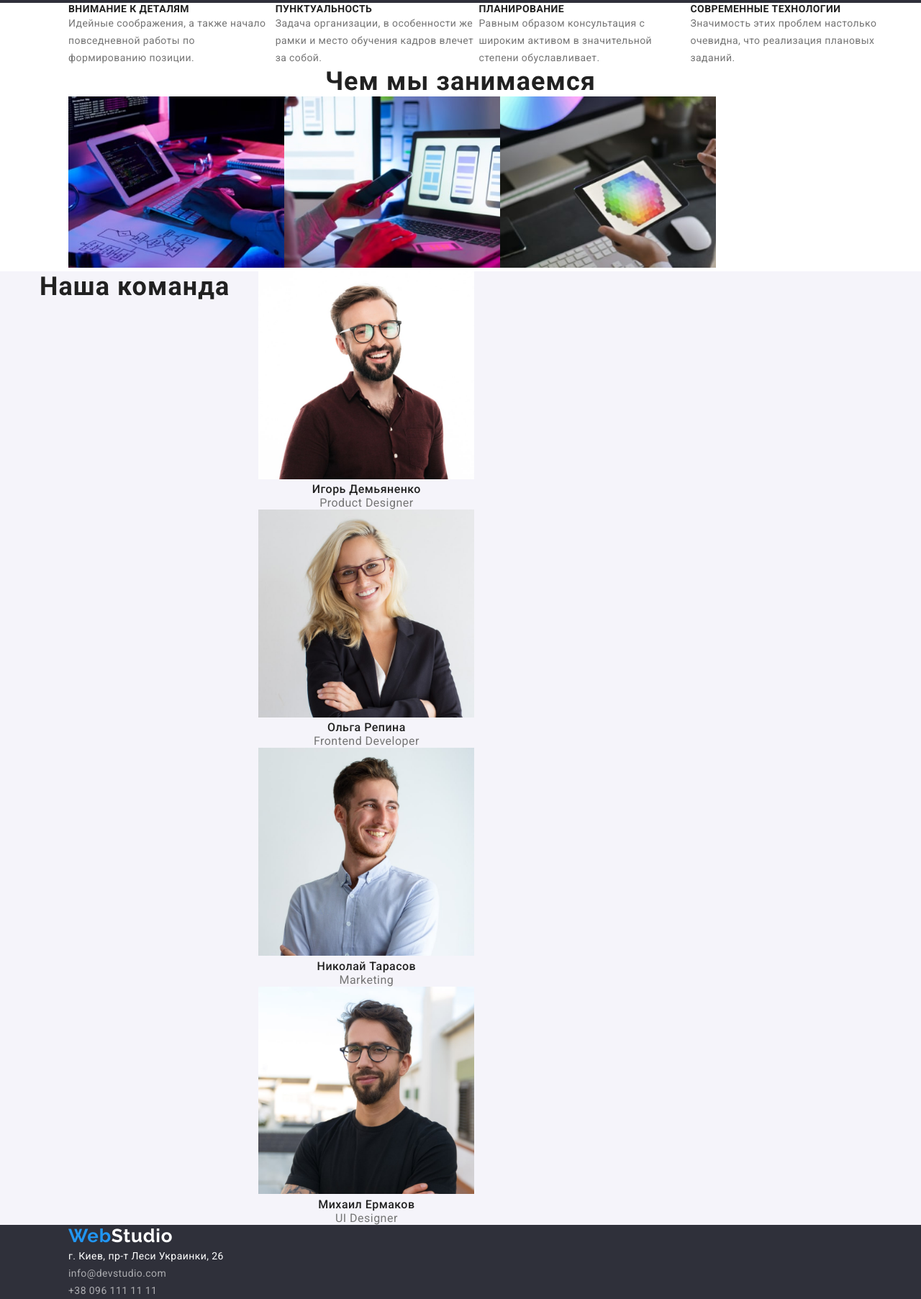
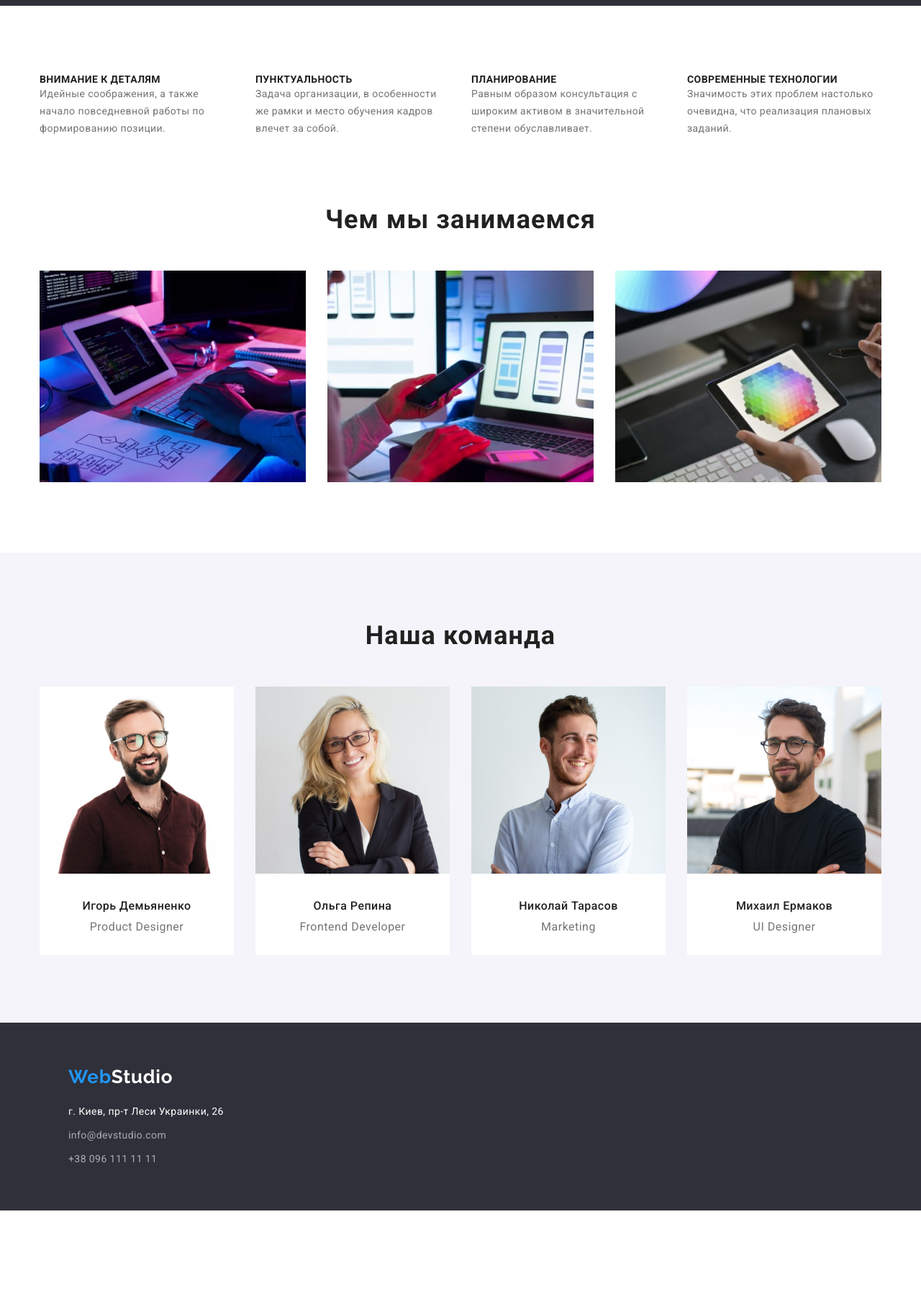
Before and after one commit to ZdorovykSergiy/hm3, a plain HTML site: page index.html in a window 1280 px wide. Shown: the part 676-2481 px from the top of the page at 72% size. After the commit the page ends 2358 px from the top, so only its background shows below. Drawn offline with Linux system fonts and the light colour scheme.

Commit message:
доделаны флексы

```diff
--- a/css/style.css
+++ b/css/style.css
@@ -82,7 +82,7 @@ address {
 .heading {
   background-color: #2f303a;
   text-align: center;
-  height: 600px;
+  padding: 200px 0px 200px 0px;
 }
 
 .menu {
@@ -115,13 +115,13 @@ address {
   font-size: 44px;
   line-height: 60px;
   /* or 136% */
-
   text-align: center;
   letter-spacing: 0.06em;
   text-transform: uppercase;
   color: #ffffff;
   margin: 0 auto;
-  width: 452px;
+  width: 696px;
+  margin-bottom: 30pxf;
 }
 
 .blue {
@@ -138,6 +138,7 @@ address {
   background: #2196f3;
   box-shadow: 0px 4px 4px rgba(0, 0, 0, 0.15);
   border-radius: 4px;
+  margin-top: 30px;
 }
 
 .button-header:hover,
@@ -152,7 +153,21 @@ address {
 
 .values-item {
   display: flex;
+
+  padding: 0;
 }
+
+.values-list {
+  width: 270px;
+  margin-right: 30px;
+}
+.values-list:last-child {
+  margin-right: 0px;
+}
+.values {
+  padding-top: 94px;
+}
+
 .text1 {
   font-family: Roboto;
   font-style: normal;
@@ -176,6 +191,9 @@ address {
 
   color: #757575;
 }
+.working {
+  padding: 94px 0;
+}
 .working-header,
 .teams-header {
   font-family: Roboto;
@@ -188,8 +206,19 @@ address {
 
   color: #212121;
 }
+.working-header {
+  margin-bottom: 50px;
+}
 .working-item {
   display: flex;
+  padding: 0;
+}
+.working-list {
+  margin-right: 30px;
+}
+
+.working-list:last-child {
+  margin-right: 0;
 }
 
 .nametext {
@@ -204,9 +233,25 @@ address {
   letter-spacing: 0.03em;
 
   color: #212121;
+  margin-top: 30px;
 }
 .teams {
   background: #f5f4fa;
+  padding: 94px 0;
+}
+.teams-header {
+  margin-bottom: 50px;
+}
+.teams-item {
+  display: flex;
+  padding-left: 0;
+}
+.teams-list {
+  margin-right: 30px;
+  background-color: white;
+}
+.teams-list:last-child {
+  margin-right: 0;
 }
 .professionaltext {
   font-family: Roboto;
@@ -220,9 +265,15 @@ address {
   letter-spacing: 0.03em;
 
   color: #757575;
+  margin-top: 10px;
+  margin-bottom: 30px;
 }
 footer {
   background-color: #2f303a;
+  padding: 60px 0;
+}
+.footer-logo {
+  margin-bottom: 20px;
 }
 .adres-link2 {
   font-family: Roboto;
@@ -236,6 +287,13 @@ footer {
 
   color: rgba(255, 255, 255, 0.6);
 }
+.footer-link {
+  margin-bottom: 9px;
+}
+.footer-link:last-child {
+  margin-bottom: 0px;
+}
+
 .tex21 {
   font-family: Roboto;
   font-style: normal;
--- a/index.html
+++ b/index.html
@@ -92,31 +92,31 @@
               <img
                 src="./images/занятие1-min.jpg"
                 alt="programing"
-                width="300px"
+                width="370px"
               />
             </li>
             <li class="working-list">
               <img
                 src="./images/занятие2-min.jpg"
                 alt="adaptive layout"
-                width="300px"
+                width="370px"
               />
             </li>
             <li class="working-list">
-              <img src="./images/занятие3-min.jpg" alt="design" width="300px" />
+              <img src="./images/занятие3-min.jpg" alt="design" width="370px" />
             </li>
           </ul>
         </div>
       </section>
       <section class="teams">
-        <div class="container flexcont">
+        <div class="container">
           <h2 class="teams-header">Наша команда</h2>
           <ul class="teams-item">
             <li class="teams-list">
               <img
                 src="images/игорь-min.jpg"
                 alt="Игорь Демьяненко"
-                width="300px"
+                width="270px"
               />
 
               <h3 class="nametext">Игорь Демьяненко</h3>
@@ -126,7 +126,7 @@
               <img
                 src="images/ольга-min.jpg"
                 alt="Ольга Репина"
-                width="300px"
+                width="270px"
               />
 
               <h3 class="nametext">Ольга Репина</h3>
@@ -136,7 +136,7 @@
               <img
                 src="images/Николай-min.jpg"
                 alt="Николай Тарасов"
-                width="300px"
+                width="270px"
               />
 
               <h3 class="nametext">Николай Тарасов</h3>
@@ -146,7 +146,7 @@
               <img
                 src="images/Михаил-min.jpg"
                 alt="Михаил Ермаков"
-                width="300px"
+                width="270px"
               />
 
               <h3 class="nametext">Михаил Ермаков</h3>
@@ -160,20 +160,20 @@
       <div class="container">
         <nav>
           <ul>
-            <li>
+            <li class="footer-logo">
               <a href="#" class="link-logo1"
                 >Web<span class="span1">Studio</span></a
               >
             </li>
-            <li class="adres-link">
+            <li class="adres-link footer-link">
               <address>г. Киев, пр-т Леси Украинки, 26</address>
             </li>
-            <li>
+            <li class="footer-link">
               <a href="mailto:info@devstudio.com" class="adres-link2"
                 >info@devstudio.com</a
               >
             </li>
-            <li>
+            <li class="footer-link">
               <a href="tel:+380961111111" class="adres-link2"
                 >+38 096 111 11 11</a
               >
```
Also changed, not shown: portfolio.html (+6 -4 lines).
